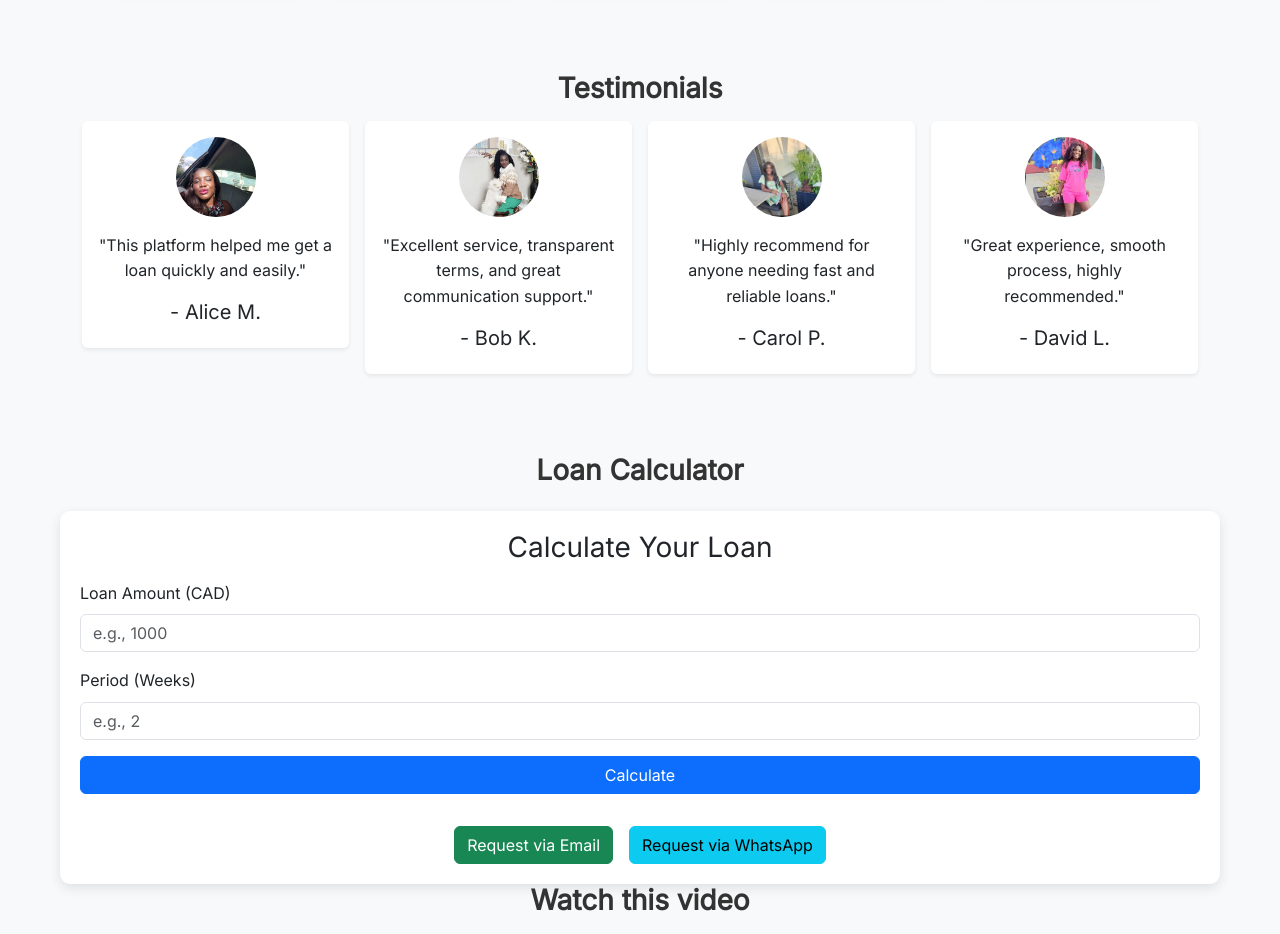
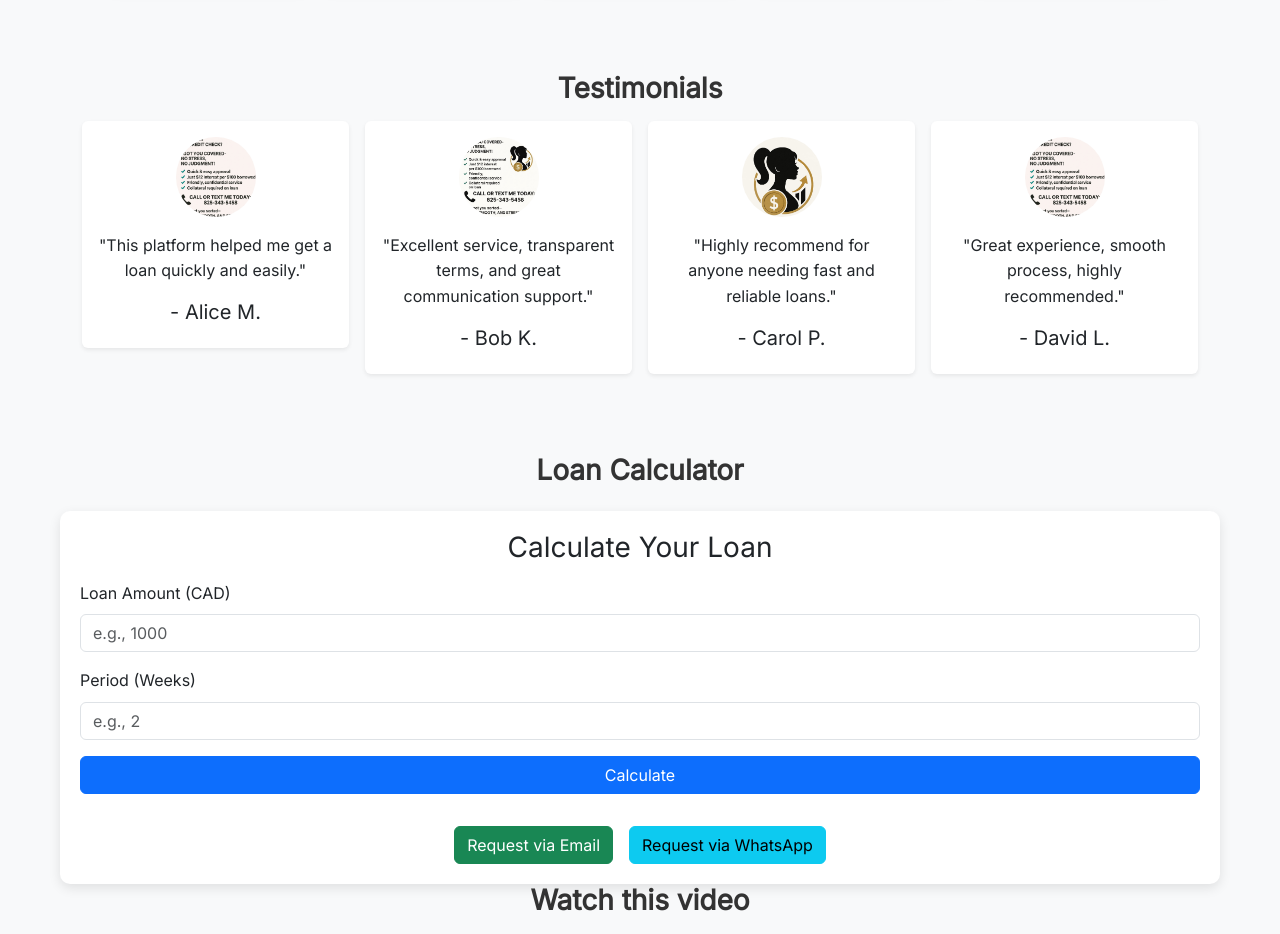
Before and after one commit to riseyourway/Black-Barbie-Cash100, a plain HTML site: page index.html in a window 1280 px wide. Shown: the part 1120-2054 px from the top of the page. Drawn offline with nearby package versions, Linux system fonts and the light colour scheme.

Commit message:
Update index.html

```diff
--- a/index.html
+++ b/index.html
@@ -334,28 +334,28 @@
       <!-- 4 Testimonials with photos -->
       <div class="col-md-6 col-lg-3">
         <div class="p-3 bg-white rounded shadow-sm d-flex flex-column align-items-center text-center">
-          <img src="assets/photo5.jpeg" alt="Alice M." class="testimonial-img mb-3" />
+          <img src="assets/photo01.jpg" alt="Alice M." class="testimonial-img mb-3" />
           <p>"This platform helped me get a loan quickly and easily."</p>
           <h5>- Alice M.</h5>
         </div>
       </div>
       <div class="col-md-6 col-lg-3">
         <div class="p-3 bg-white rounded shadow-sm d-flex flex-column align-items-center text-center">
-          <img src="assets/photo2.jpeg" alt="Bob K." class="testimonial-img mb-3" />
+          <img src="assets/photo55.jpg" alt="Bob K." class="testimonial-img mb-3" />
           <p>"Excellent service, transparent terms, and great communication support."</p>
           <h5>- Bob K.</h5>
         </div>
       </div>
       <div class="col-md-6 col-lg-3">
         <div class="p-3 bg-white rounded shadow-sm d-flex flex-column align-items-center text-center">
-          <img src="assets/photo3.jpeg" alt="Carol P." class="testimonial-img mb-3" />
+          <img src="assets/logoo.jpg" alt="Carol P." class="testimonial-img mb-3" />
           <p>"Highly recommend for anyone needing fast and reliable loans."</p>
           <h5>- Carol P.</h5>
         </div>
       </div>
       <div class="col-md-6 col-lg-3">
         <div class="p-3 bg-white rounded shadow-sm d-flex flex-column align-items-center text-center">
-          <img src="assets/photo4.jpeg" alt="David L." class="testimonial-img mb-3" />
+          <img src="assets/photo01.jpg" alt="David L." class="testimonial-img mb-3" />
           <p>"Great experience, smooth process, highly recommended."</p>
           <h5>- David L.</h5>
         </div>
@@ -388,11 +388,13 @@
   </div>
   <h2>Watch this video</h2>
   <div class="video-container">
-    <video controls>
-      <source src="video1.mp4" type="video/mp4" />
-      Your browser does not support the video tag.
-    </video>
-  </div>
+  <video controls autoplay muted playsinline>
+    <source src="video1.mp4" type="video/mp4" />
+    <source src="video1.webm" type="video/webm" />
+    <source src="video1.ogg" type="video/ogg" />
+    Your browser does not support the video tag.
+  </video>
+</div>
   <!-- Updated Download Section -->
   <h3 style="text-align: center;">Download Document and to complete<br>
     ✓sign<br>
```
